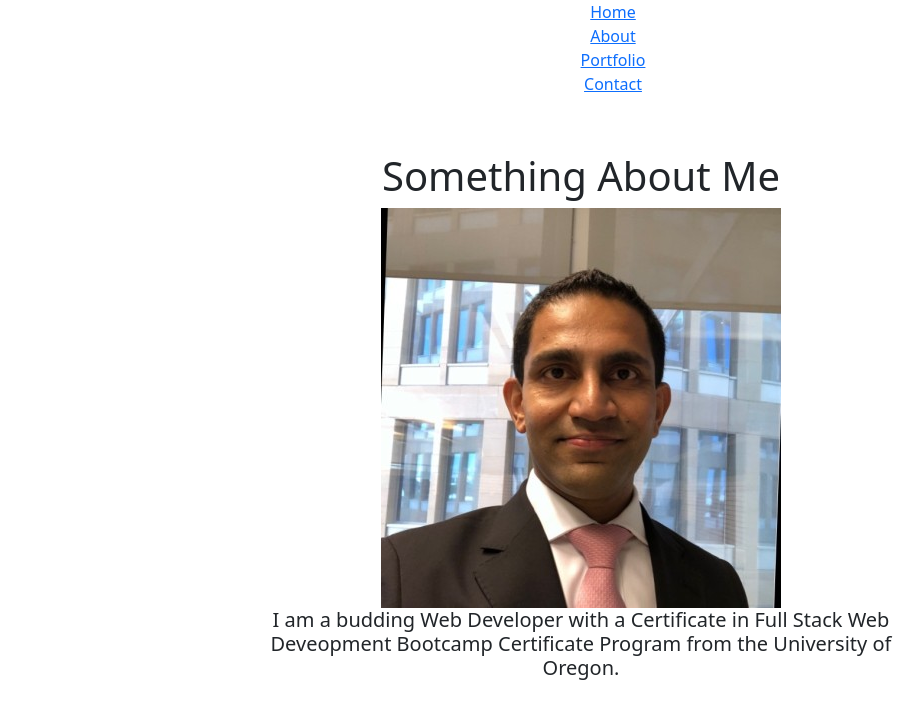
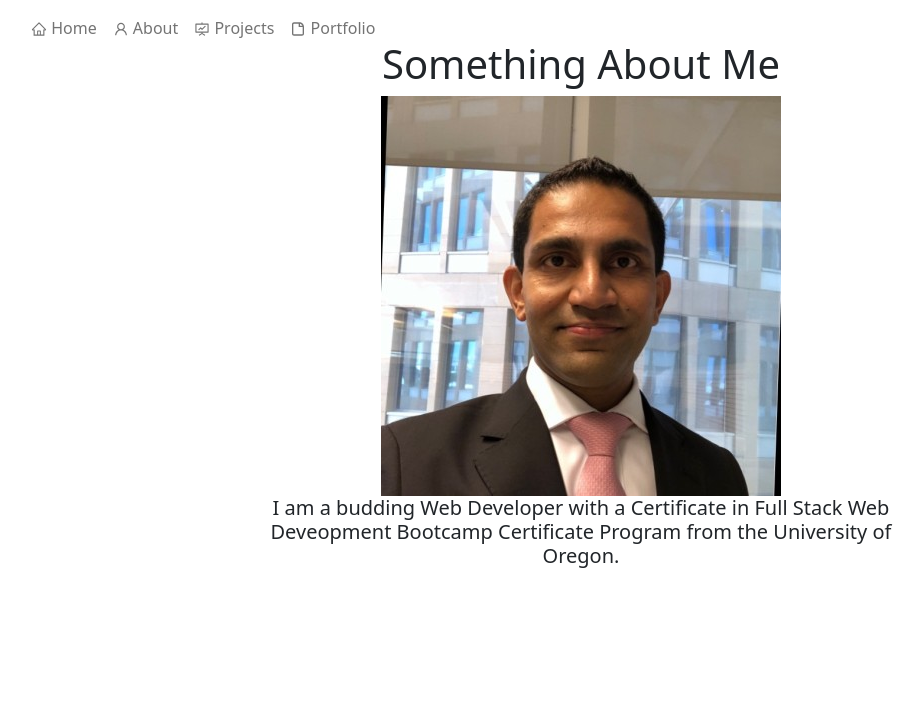
Before and after one commit to 10-kp/kp-portfolio, a React (Create React App) app in the folder portfolio/: page /about in a window 1280 px wide. Shown: the top 718 px of the page, without its empty margins (59-983 px from the left). Built offline with nearby package versions, Linux system fonts and the light colour scheme.

Commit message:
Navbar.js updates

```diff
--- a/portfolio/src/Components/About.js
+++ b/portfolio/src/Components/About.js
@@ -16,7 +16,7 @@ function About() {
             }}
           >
             <h1>Something About Me</h1>
-            <img src={Pic} />
+            <img src={Pic} alt='profile-pic' />
             <h5>
               I am a budding Web Developer with a Certificate in Full Stack Web
               Deveopment Bootcamp Certificate Program from the University of
--- a/portfolio/src/Components/Navbar.js
+++ b/portfolio/src/Components/Navbar.js
@@ -1,71 +1,137 @@
-import React, { Component } from 'react';
-import { Link, animateScroll as scroll } from 'react-scroll';
-class Navbar extends Component {
-  state = {};
-  scrollToTop = () => {
-    scroll.scrollToTop();
-  };
-  render() {
-    return (
-      <nav>
-        <ul>
-          <ul>
-            <Link
-              className='link'
-              activeClass='active'
-              to='home'
-              spy={true}
-              smooth={true}
-              offset={-70}
-              duration={500}
-              onClick={this.scrollToTop}
-            >
-              Home
-            </Link>
-          </ul>
-          <ul>
-            <Link
-              className='link'
-              activeClass='active'
-              to='About'
-              spy={true}
-              smooth={true}
-              offset={-70}
-              duration={500}
-            >
-              About
-            </Link>
-          </ul>
-          <ul>
-            <Link
-              className='link'
-              activeClass='active'
-              to='Portfolio'
-              spy={true}
-              smooth={true}
-              offset={-70}
-              duration={500}
-            >
-              Portfolio
-            </Link>
-          </ul>
-          <ul>
-            <Link
-              className='link'
-              activeClass='active'
-              to='Contact'
-              spy={true}
-              smooth={true}
-              offset={-70}
-              duration={500}
-            >
-              Contact
-            </Link>
-          </ul>
-        </ul>
-      </nav>
-    );
-  }
+import React, { useState } from 'react';
+import Navbar from 'react-bootstrap/Navbar';
+import Nav from 'react-bootstrap/Nav';
+import Container from 'react-bootstrap/Container';
+import Button from 'react-bootstrap/Button';
+import { Link } from 'react-router-dom';
+import {
+  AiOutlineHome,
+  AiOutlineFundProjectionScreen,
+  AiOutlineUser,
+} from 'react-icons/ai';
+
+import { CgFile } from 'react-icons/cg';
+
+function NavBar() {
+  const [expand, updateExpanded] = useState(false);
+
+  return (
+    <Navbar expanded={expand} fixed='top' expand='md'>
+      <Container>
+        <Navbar.Collapse id='responsive-navbar-nav'>
+          <Nav className='ml-auto' defaultActiveKey='#home'>
+            <Nav.Item>
+              <Nav.Link as={Link} to='/' onClick={() => updateExpanded(false)}>
+                <AiOutlineHome style={{ marginBottom: '2px' }} /> Home
+              </Nav.Link>
+            </Nav.Item>
+            <Nav.Item>
+              <Nav.Link
+                as={Link}
+                to='/about'
+                onClick={() => updateExpanded(false)}
+              >
+                <AiOutlineUser style={{ marginBottom: '2px' }} /> About
+              </Nav.Link>
+            </Nav.Item>
+            <Nav.Item>
+              <Nav.Link
+                as={Link}
+                to='/project'
+                onClick={() => updateExpanded(false)}
+              >
+                <AiOutlineFundProjectionScreen
+                  style={{ marginBottom: '2px' }}
+                />{' '}
+                Projects
+              </Nav.Link>
+            </Nav.Item>
+            <Nav.Item>
+              <Nav.Link
+                as={Link}
+                to='/resume'
+                onClick={() => updateExpanded(false)}
+              >
+                <CgFile style={{ marginBottom: '2px' }} /> Portfolio
+              </Nav.Link>
+            </Nav.Item>
+          </Nav>
+        </Navbar.Collapse>
+      </Container>
+    </Navbar>
+  );
 }
 
-export default Navbar;
+export default NavBar;
+
+// import React, { Component } from 'react';
+// import { Link, animateScroll as scroll } from 'react-scroll';
+// class Navbar extends Component {
+//   state = {};
+//   scrollToTop = () => {
+//     scroll.scrollToTop();
+//   };
+//   render() {
+//     return (
+//       <nav>
+//         <ul>
+//           <ul>
+//             <Link
+//               className='link'
+//               activeClass='active'
+//               to='home'
+//               spy={true}
+//               smooth={true}
+//               offset={-70}
+//               duration={500}
+//               onClick={this.scrollToTop}
+//             >
+//               Home
+//             </Link>
+//           </ul>
+//           <ul>
+//             <Link
+//               className='link'
+//               activeClass='active'
+//               to='About'
+//               spy={true}
+//               smooth={true}
+//               offset={-70}
+//               duration={500}
+//             >
+//               About
+//             </Link>
+//           </ul>
+//           <ul>
+//             <Link
+//               className='link'
+//               activeClass='active'
+//               to='Portfolio'
+//               spy={true}
+//               smooth={true}
+//               offset={-70}
+//               duration={500}
+//             >
+//               Portfolio
+//             </Link>
+//           </ul>
+//           <ul>
+//             <Link
+//               className='link'
+//               activeClass='active'
+//               to='Contact'
+//               spy={true}
+//               smooth={true}
+//               offset={-70}
+//               duration={500}
+//             >
+//               Contact
+//             </Link>
+//           </ul>
+//         </ul>
+//       </nav>
+//     );
+//   }
+// }
+
+// export default Navbar;
```
